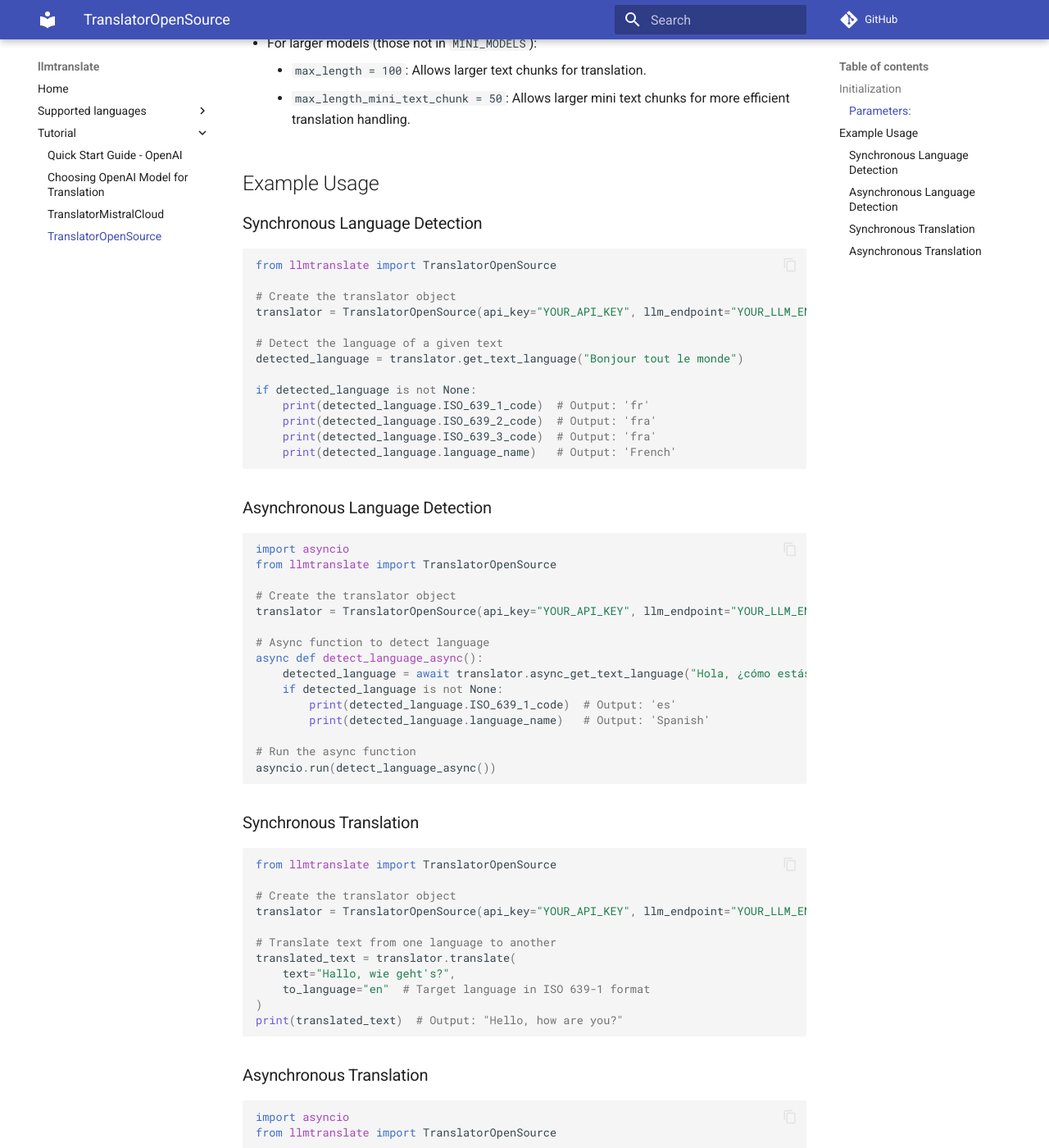
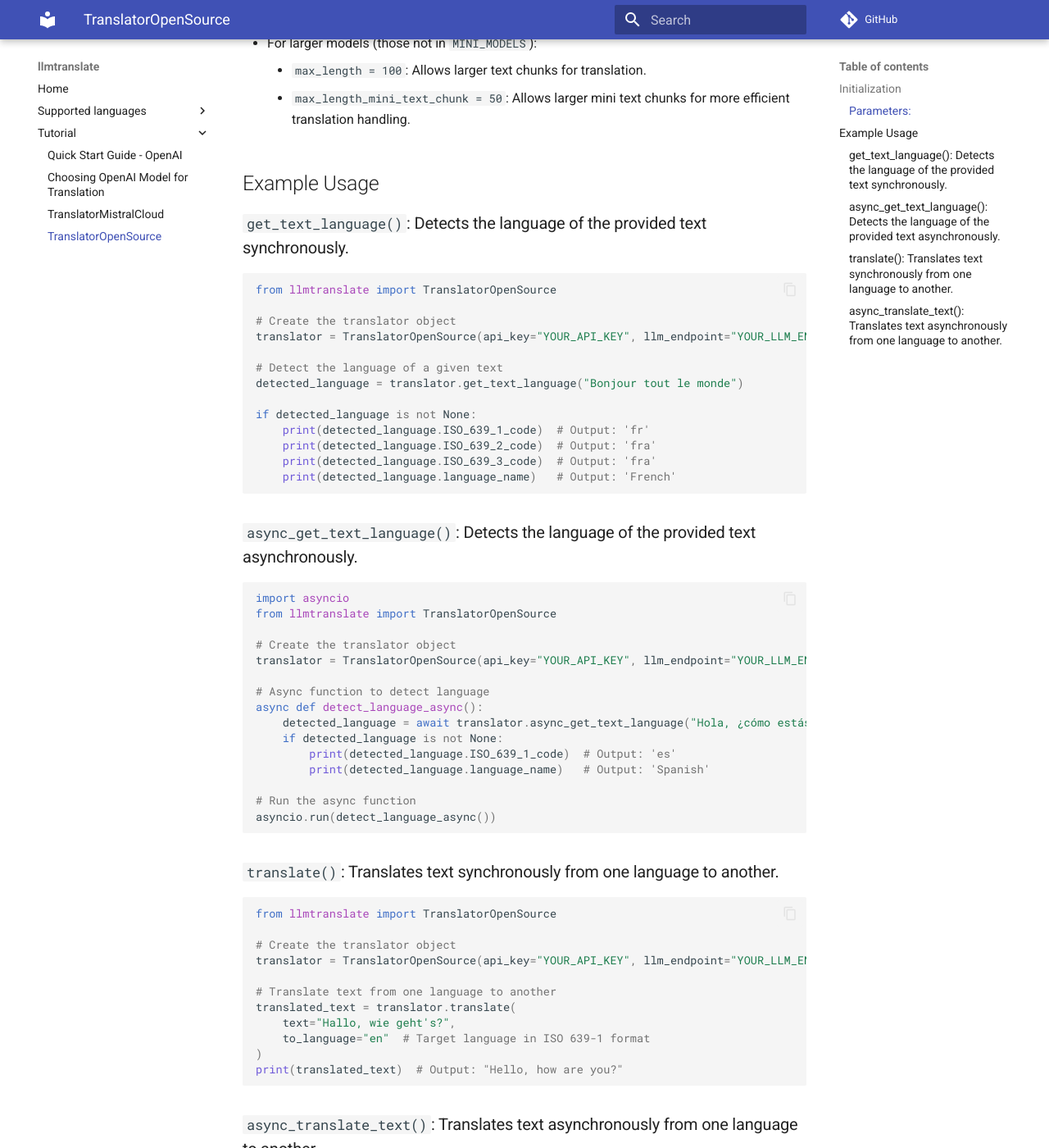
Before and after one commit to adam-pawelek/llmtranslate, an MkDocs documentation site: the page built from docs/docs/Tutorial/TranslatorOpenSource.md, in a window 1280 px wide and 1400 px high, scrolled down 1041 px. Shown: the whole window at 82% size. Built offline with MkDocs 1.6.1 and Material for MkDocs 9.7.7, drawn with Linux system fonts in a browser that asks for light colours; comment, search, counter and statistics services are not loaded.

Commit message:
Updated docs

````diff
--- a/docs/docs/Tutorial/TranslatorOpenSource.md
+++ b/docs/docs/Tutorial/TranslatorOpenSource.md
@@ -32,9 +32,10 @@
      - `max_length = 100`: Allows larger text chunks for translation.
      - `max_length_mini_text_chunk = 50`: Allows larger mini text chunks for more efficient translation handling.
 
+
 ## Example Usage
 
-### Synchronous Language Detection
+### `get_text_language()`: Detects the language of the provided text synchronously.
 
 ```python
 from llmtranslate import TranslatorOpenSource
@@ -52,7 +53,7 @@
     print(detected_language.language_name)   # Output: 'French'
 ```
 
-### Asynchronous Language Detection
+### `async_get_text_language()`: Detects the language of the provided text asynchronously.
 
 ```python
 import asyncio
@@ -72,7 +73,7 @@
 asyncio.run(detect_language_async())
 ```
 
-### Synchronous Translation
+### `translate()`: Translates text synchronously from one language to another.
 
 ```python
 from llmtranslate import TranslatorOpenSource
@@ -88,7 +89,7 @@
 print(translated_text)  # Output: "Hello, how are you?"
 ```
 
-### Asynchronous Translation
+### `async_translate_text()`: Translates text asynchronously from one language to another.
 
 ```python
 import asyncio
--- a/pyproject.toml
+++ b/pyproject.toml
@@ -1,6 +1,6 @@
 [tool.poetry]
 name = "llmtranslate"
-version = "0.4.5"
+version = "0.4.6"
 description = "A Python library for language detection and translation using OpenAI's GPT-4o."
 authors = ["Adam Pawelek <adam.pwk@outlook.com>"]
 readme = "README.md"
````
